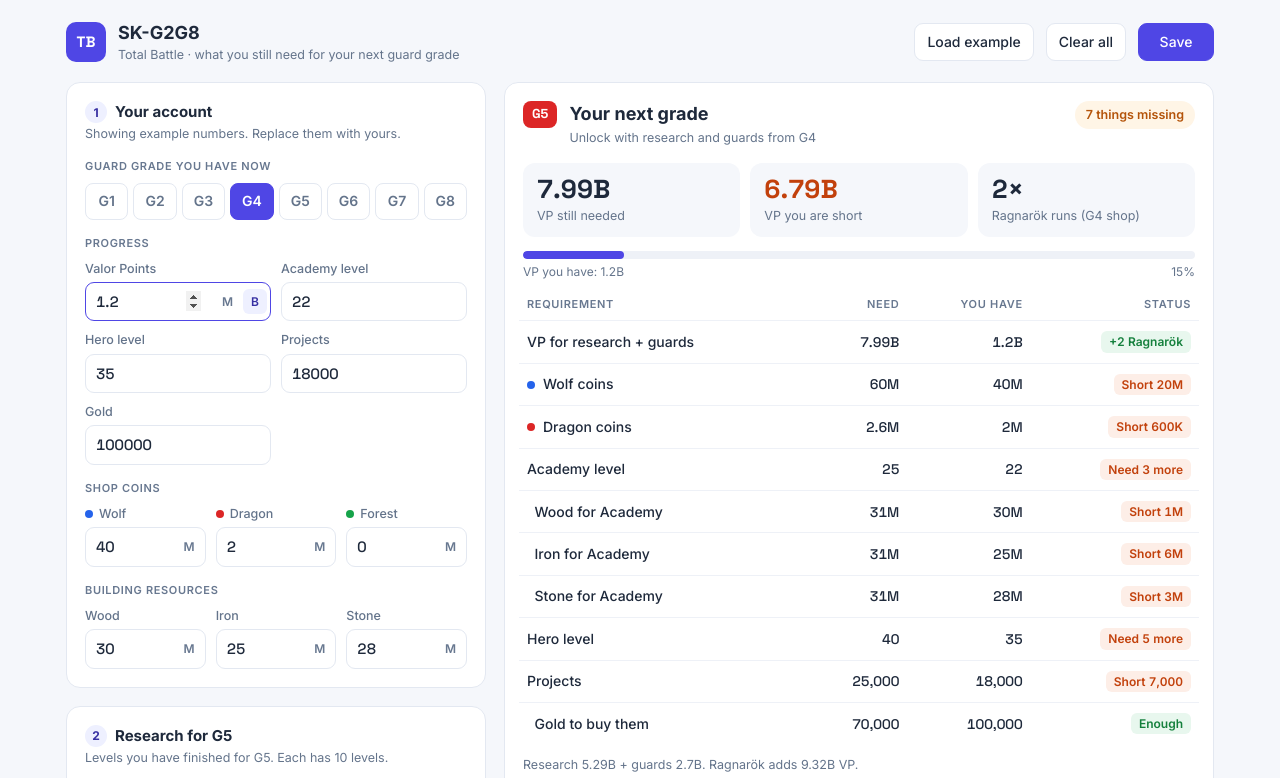
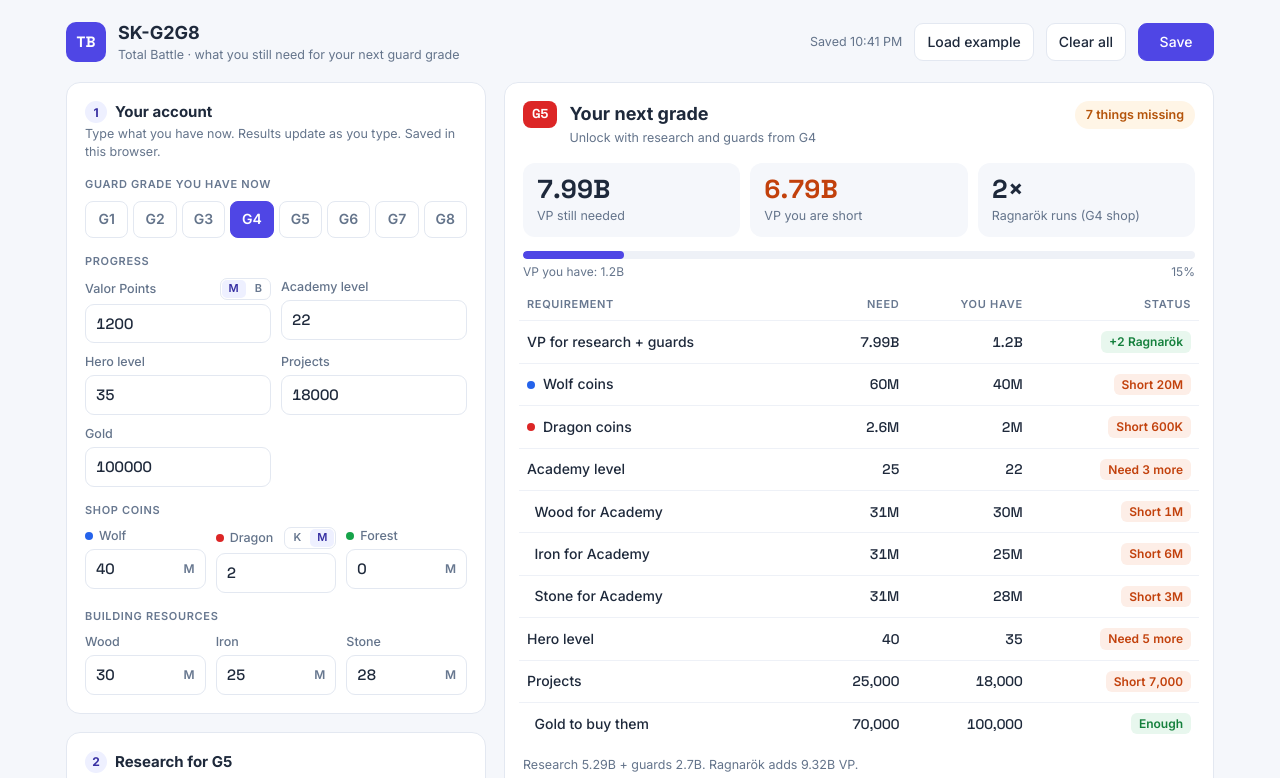
Before and after one commit to techmall-admin/SK-G2G8, a plain HTML site: page index.html in a window 1280 px wide. Both pictures are taken after a click on the element "Valor Points unit". Shown: the top 778 px of the page. Drawn offline with Linux system fonts and the light colour scheme.

Commit message:
Add Save button and K unit for Dragon coins
Co-Authored-By: Claude Opus 5.5 <noreply@anthropic.com>

```diff
--- a/index.html
+++ b/index.html
@@ -63,8 +63,10 @@ header .sp{flex:1}
 .in input{border:0;outline:0;background:transparent;font:inherit;font-family:var(--f-num);font-weight:500;font-size:15px;padding:8px 10px;width:100%;min-width:0;color:var(--fg);font-variant-numeric:tabular-nums}
 .in span{padding:0 10px;color:var(--faint);font-size:12px;font-weight:600}
 
-.seg{display:flex;gap:2px;padding:3px;flex:none}
-.seg button{border:0;background:transparent;font:inherit;font-size:12px;font-weight:600;color:var(--faint);padding:4px 8px;border-radius:6px;cursor:pointer}
+.lrow{display:flex;align-items:center;justify-content:space-between;gap:6px;margin-bottom:4px}
+.lrow label{margin-bottom:0}
+.seg{display:flex;gap:2px;flex:none;border:1px solid var(--line);border-radius:7px;padding:1px}
+.seg button{border:0;background:transparent;font:inherit;font-size:11px;font-weight:600;color:var(--faint);padding:1px 7px;border-radius:5px;cursor:pointer}
 .seg button[aria-pressed="true"]{background:var(--accent-soft);color:var(--accent-ink)}
 .seg button:focus-visible{outline:2px solid var(--accent);outline-offset:1px}
 .prog{display:flex;flex-direction:column;gap:12px}
@@ -151,7 +153,7 @@ details li{margin:3px 0}
 
         <div class="group-label">Progress</div>
         <div class="fields">
-          <div class="f"><label for="vp">Valor Points</label><div class="in"><input id="vp" type="number" min="0" step="any" inputmode="decimal"><div class="seg" id="vp-unit" role="group" aria-label="Valor Points unit"><button type="button" data-u="M" title="Millions">M</button><button type="button" data-u="B" title="Billions">B</button></div></div></div>
+          <div class="f"><div class="lrow"><label for="vp">Valor Points</label><div class="seg" id="vp-unit" data-f="vp" role="group" aria-label="Valor Points unit"><button type="button" data-u="M" title="Millions">M</button><button type="button" data-u="B" title="Billions">B</button></div></div><div class="in"><input id="vp" type="number" min="0" step="any" inputmode="decimal"></div></div>
           <div class="f"><label for="acc">Academy level</label><div class="in"><input id="acc" type="number" min="0" max="45" inputmode="numeric"></div></div>
           <div class="f"><label for="hero">Hero level</label><div class="in"><input id="hero" type="number" min="0" inputmode="numeric"></div></div>
           <div class="f"><label for="proj">Projects</label><div class="in"><input id="proj" type="number" min="0" inputmode="numeric"></div></div>
@@ -161,7 +163,7 @@ details li{margin:3px 0}
         <div class="group-label">Shop coins</div>
         <div class="fields three">
           <div class="f"><label for="wolf"><i class="dot" style="background:var(--wolf)"></i>Wolf</label><div class="in"><input id="wolf" type="number" min="0" step="any" inputmode="decimal"><span>M</span></div></div>
-          <div class="f"><label for="dragon"><i class="dot" style="background:var(--dragon)"></i>Dragon</label><div class="in"><input id="dragon" type="number" min="0" step="any" inputmode="decimal"><span>M</span></div></div>
+          <div class="f"><div class="lrow"><label for="dragon"><i class="dot" style="background:var(--dragon)"></i>Dragon</label><div class="seg" id="dragon-unit" data-f="dragon" role="group" aria-label="Dragon coins unit"><button type="button" data-u="K" title="Thousands">K</button><button type="button" data-u="M" title="Millions">M</button></div></div><div class="in"><input id="dragon" type="number" min="0" step="any" inputmode="decimal"></div></div>
           <div class="f"><label for="forest"><i class="dot" style="background:var(--forest)"></i>Forest</label><div class="in"><input id="forest" type="number" min="0" step="any" inputmode="decimal"><span>M</span></div></div>
         </div>
 
@@ -225,8 +227,9 @@ var SHOP={G5:{ld:4.66,fx:0,wc:30,dc:1.3,fc:0},
   G8:{ld:3474,fx:2214,wc:255,dc:2.6,fc:336.7}};
 
 // ---------- state ----------
-var EXAMPLE={vpUnit:'B',grade:4,vp:1.2,acc:22,hero:35,proj:18000,gold:100000,wolf:40,dragon:2,forest:0,wood:30,iron:25,stone:28,t:4,m:2,g:1,pct:0};
-var EMPTY={vpUnit:'B',grade:1,vp:0,acc:1,hero:1,proj:0,gold:0,wolf:0,dragon:0,forest:0,wood:0,iron:0,stone:0,t:0,m:0,g:0,pct:0};
+var SMALL={vp:'M',dragon:'K'}; // fields that can be typed in a unit 1000× smaller
+var EXAMPLE={vpUnit:'B',dragonUnit:'M',grade:4,vp:1.2,acc:22,hero:35,proj:18000,gold:100000,wolf:40,dragon:2,forest:0,wood:30,iron:25,stone:28,t:4,m:2,g:1,pct:0};
+var EMPTY={vpUnit:'B',dragonUnit:'M',grade:1,vp:0,acc:1,hero:1,proj:0,gold:0,wolf:0,dragon:0,forest:0,wood:0,iron:0,stone:0,t:0,m:0,g:0,pct:0};
 var FIELDS=['vp','acc','hero','proj','gold','wolf','dragon','forest','wood','iron','stone'];
 var S, isExample=false;
 function load(){try{var raw=localStorage.getItem('gp-state');if(raw){S=Object.assign({},EMPTY,JSON.parse(raw));return;}}catch(e){}
@@ -291,11 +294,11 @@ for(var n=1;n<=8;n++){var b=document.createElement('button');b.type='button';b.c
   b.addEventListener('click',function(){S.grade=+this.dataset.n;S.t=0;S.m=0;S.g=0;S.pct=0;touch();renderAll();});chipsEl.appendChild(b);}
 
 FIELDS.forEach(function(id){document.getElementById(id).addEventListener('input',function(){var v=parseFloat(this.value),x=isNaN(v)?0:Math.max(v,0);
-  if(id==='vp'&&S.vpUnit==='M')x=x/1000; // Valor Points are kept in billions
+  if(SMALL[id]&&S[id+'Unit']===SMALL[id])x=x/1000; // stored in the larger unit (VP in B, Dragon in M)
   S[id]=x;touch();renderResults();});});
-document.getElementById('vp-unit').addEventListener('click',function(e){
-  var b=e.target.closest('button[data-u]');if(!b||b.dataset.u===S.vpUnit)return;
-  S.vpUnit=b.dataset.u;touch();renderInputs();});
+[].forEach.call(document.querySelectorAll('.seg[data-f]'),function(seg){seg.addEventListener('click',function(e){
+  var f=seg.dataset.f,b=e.target.closest('button[data-u]');if(!b||b.dataset.u===S[f+'Unit'])return;
+  S[f+'Unit']=b.dataset.u;touch();renderInputs();});});
 
 function touch(){if(isExample){isExample=false;}save();updateFlag();}
 function updateFlag(){document.getElementById('example-flag').textContent=isExample?'Showing example numbers. Replace them with yours.':'Type what you have now. Results update as you type. Saved in this browser.';}
@@ -406,8 +409,9 @@ function renderRoad(){
 
 function renderInputs(){
   FIELDS.forEach(function(id){document.getElementById(id).value=S[id]||S[id]===0?S[id]:'';});
-  document.getElementById('vp').value=S.vpUnit==='M'?+(S.vp*1000).toFixed(3):S.vp;
-  [].forEach.call(document.querySelectorAll('#vp-unit button'),function(b){b.setAttribute('aria-pressed',b.dataset.u===S.vpUnit?'true':'false');});
+  Object.keys(SMALL).forEach(function(f){
+    document.getElementById(f).value=S[f+'Unit']===SMALL[f]?+(S[f]*1000).toFixed(3):S[f];
+    [].forEach.call(document.querySelectorAll('#'+f+'-unit button'),function(b){b.setAttribute('aria-pressed',b.dataset.u===S[f+'Unit']?'true':'false');});});
   [].forEach.call(chipsEl.children,function(c){c.setAttribute('aria-pressed',+c.dataset.n===S.grade?'true':'false');});
   updateFlag();
 }
```
